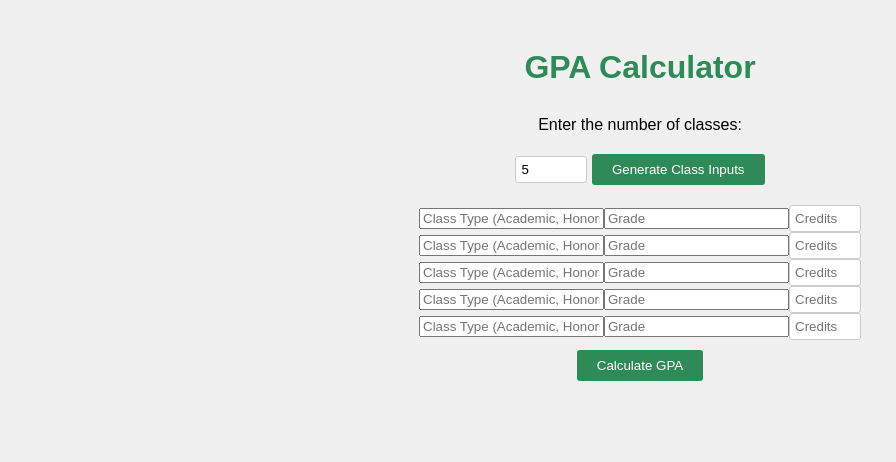
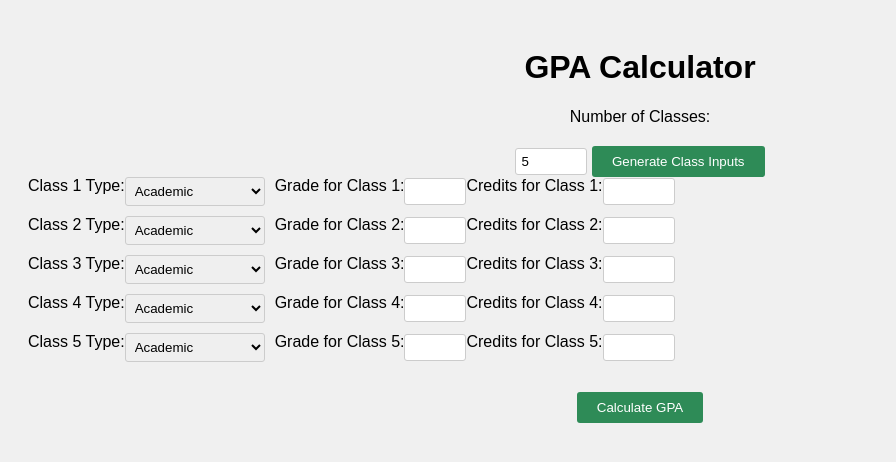
Before and after one commit to Heisenberg1525/GPA-Calculator-EBHS, a plain HTML site: page index.html in a window 1280 px wide. Both pictures are taken after typing "5" into the empty fields and a click on the button "Generate Class Inputs". Shown: the whole page, without its empty margins (0-896 px from the left). Drawn offline with Linux system fonts and the light colour scheme.

Commit message:
added new css, gpa calucltor does nto work yet, bugs remain

```diff
--- a/index.html
+++ b/index.html
@@ -1,19 +1,23 @@
 <!DOCTYPE html>
 <html>
 <head>
-  <title>GPA Calculator</title>
-  <link rel="stylesheet" type="text/css" href="style.css">
+    <title>GPA Calculator</title>
+    <link rel="stylesheet" type="text/css" href="style.css">
 </head>
 <body>
-  <h1>GPA Calculator</h1>
-  <div class="container">
-    <label for="numClasses">Enter the number of classes:</label>
-    <input type="number" id="numClasses">
-    <button onclick="createClassInputs()">Generate Class Inputs</button>
+    <h1>GPA Calculator</h1>
+    <div class="input-container">
+        <label for="numClasses">Number of Classes:</label>
+        <input type="number" id="numClasses" min="1">
+        <button id="generateButton">Generate Class Inputs</button>
+    </div>
+
     <div id="classInputs"></div>
-    <button onclick="calculateGPA()">Calculate GPA</button>
-    <div id="result"></div>
-  </div>
-  <script src="script.js"></script>
+
+    <div class="input-container">
+      <button id="calculateButton">Calculate GPA</button>
+    </div>
+
+    <script src="script.js"></script>
 </body>
 </html>
--- a/script.js
+++ b/script.js
@@ -1,3 +1,4 @@
+// Grade table for academic courses
 const academicGrades = {
   "A+": 4.3,
   "A": 4.0,
@@ -14,6 +15,7 @@ const academicGrades = {
   "F": 0.0
 };
 
+// Grade table for honors courses
 const honorsGrades = {
   "A+": 4.945,
   "A": 4.6,
@@ -30,6 +32,7 @@ const academicGrades = {
   "F": 0.0
 };
 
+// Grade table for AP courses
 const apGrades = {
   "A+": 5.375,
   "A": 5.0,
@@ -49,51 +52,81 @@ const academicGrades = {
 function createClassInputs() {
   const numClassesInput = document.getElementById("numClasses");
   const numClasses = parseInt(numClassesInput.value);
+
   const classInputsDiv = document.getElementById("classInputs");
   classInputsDiv.innerHTML = "";
 
   for (let i = 1; i <= numClasses; i++) {
-      const classTypeInput = document.createElement("input");
-      classTypeInput.type = "text";
-      classTypeInput.placeholder = "Class Type (Academic, Honors, AP)";
-      classTypeInput.id = `classType${i}`;
-      classTypeInput.className = "classType";
+      const classInput = document.createElement("div");
+      classInput.className = "classInput";
+
+      const classTypeLabel = document.createElement("label");
+      classTypeLabel.textContent = "Class " + i + " Type:";
+      classTypeLabel.setAttribute("for", "classType" + i);
+      classInput.appendChild(classTypeLabel);
+
+      const classTypeSelect = document.createElement("select");
+      classTypeSelect.name = "classType";
+      classTypeSelect.id = "classType" + i;
+
+      const academicOption = document.createElement("option");
+      academicOption.value = "academic";
+      academicOption.text = "Academic";
+      classTypeSelect.appendChild(academicOption);
+
+      const honorsOption = document.createElement("option");
+      honorsOption.value = "honors";
+      honorsOption.text = "Honors";
+      classTypeSelect.appendChild(honorsOption);
+
+      const apOption = document.createElement("option");
+      apOption.value = "ap";
+      apOption.text = "AP";
+      classTypeSelect.appendChild(apOption);
+
+      classInput.appendChild(classTypeSelect);
+
+      const gradeLabel = document.createElement("label");
+      gradeLabel.textContent = "Grade for Class " + i + ":";
+      gradeLabel.setAttribute("for", "grade" + i);
+      classInput.appendChild(gradeLabel);
 
       const gradeInput = document.createElement("input");
       gradeInput.type = "text";
-      gradeInput.placeholder = "Grade";
-      gradeInput.id = `grade${i}`;
-      gradeInput.className = "grade";
+      gradeInput.className = "gradeInput";
+      gradeInput.id = "grade" + i;
+      classInput.appendChild(gradeInput);
+
+      const creditsLabel = document.createElement("label");
+      creditsLabel.textContent = "Credits for Class " + i + ":";
+      creditsLabel.setAttribute("for", "credits" + i);
+      classInput.appendChild(creditsLabel);
 
       const creditsInput = document.createElement("input");
       creditsInput.type = "number";
-      creditsInput.placeholder = "Credits";
-      creditsInput.id = `credits${i}`;
-      creditsInput.className = "credits";
+      creditsInput.className = "creditsInput";
+      creditsInput.id = "credits" + i;
+      classInput.appendChild(creditsInput);
 
-      classInputsDiv.appendChild(classTypeInput);
-      classInputsDiv.appendChild(gradeInput);
-      classInputsDiv.appendChild(creditsInput);
-      classInputsDiv.appendChild(document.createElement("br"));
+      classInputsDiv.appendChild(classInput);
   }
 }
 
 function calculateGPA() {
-    const classTypeInputs = document.getElementsByClassName("classType");
-    const gradeInputs = document.getElementsByClassName("grade");
-    const creditsInputs = document.getElementsByClassName("credits");
-    const resultDiv = document.getElementById("result");
+  const numClassesInput = document.getElementById("numClasses");
+  const numClasses = parseInt(numClassesInput.value);
 
   let totalGradePointsWeighted = 0.0;
   let totalGradePointsUnweighted = 0.0;
   let totalCredits = 0.0;
 
-    for (let i = 0; i < classTypeInputs.length; i++) {
-      const classType = classTypeInputs[i].value.toLowerCase();
-      const grade = gradeInputs[i].value;
-      const credits = parseFloat(creditsInputs[i].value);
+  for (let i = 1; i <= numClasses; i++) {
+    const classTypeSelect = document.getElementById("classType" + i);
+    const classType = classTypeSelect.value;
 
     let gradeValue = 0.0;
+    const gradeInput = document.getElementById("grade" + i);
+    const grade = gradeInput.value.toUpperCase();
 
     if (classType === "academic") {
       gradeValue = academicGrades[grade] || 0.0;
@@ -103,18 +136,23 @@ const academicGrades = {
       gradeValue = apGrades[grade] || 0.0;
     }
 
+    const creditsInput = document.getElementById("credits" + i);
+    const credits = parseFloat(creditsInput.value);
+
     totalGradePointsWeighted += gradeValue * credits;
-      totalGradePointsUnweighted += academicGrades[classType] * credits;
+    totalGradePointsUnweighted += academicGrades[grade] * credits;
     totalCredits += credits;
   }
 
   const weightedGPA = totalGradePointsWeighted / totalCredits;
   const unweightedGPA = totalGradePointsUnweighted / totalCredits;
 
-    resultDiv.innerHTML = `
-      <p>Weighted GPA: ${weightedGPA.toFixed(2)}</p>
-      <p>Unweighted GPA: ${unweightedGPA.toFixed(2)}</p>
-    `;
+  const resultDiv = document.getElementById("result");
+  resultDiv.innerHTML = "Weighted GPA: " + weightedGPA.toFixed(2) + "<br>Unweighted GPA: " + unweightedGPA.toFixed(2);
 }
 
-  document.getElementById("numClasses").addEventListener("change", createClassInputs);
+const generateButton = document.getElementById("generateButton");
+generateButton.addEventListener("click", createClassInputs);
+
+const calculateButton = document.getElementById("calculateButton");
+calculateButton.addEventListener("click", calculateGPA);
--- a/style.css
+++ b/style.css
@@ -6,8 +6,9 @@ body {
 }
 
 h1 {
-    color: #2E8B57;
+  text-align: center;
 }
+
 
 .container {
   margin-top: 30px;
@@ -40,10 +41,32 @@ body {
 }
 
 #classInputs {
+  text-align: center;
+  margin-bottom: 20px;
+}
+
+#result {
+  text-align: center;
   margin-top: 20px;
 }
 
-  #result {
-    margin-top: 30px;
-    font-weight: bold;
+#classInputs .classInput {
+  display: flex;
+  margin-bottom: 10px;
+  align-items: center;
 }
+
+#classInputs .classInput select {
+  width: 140px;
+  padding: 5px;
+  border: 1px solid #ccc;
+  border-radius: 3px;
+  margin-right: 10px;
+}
+
+#classInputs .classInput .gradeInput {
+  width: 50px;
+  padding: 5px;
+  border: 1px solid #ccc;
+  border-radius: 3px;
+}
```
Also changed, not shown: 1 other file. Lines whose indentation alone changed are shown as unchanged.
